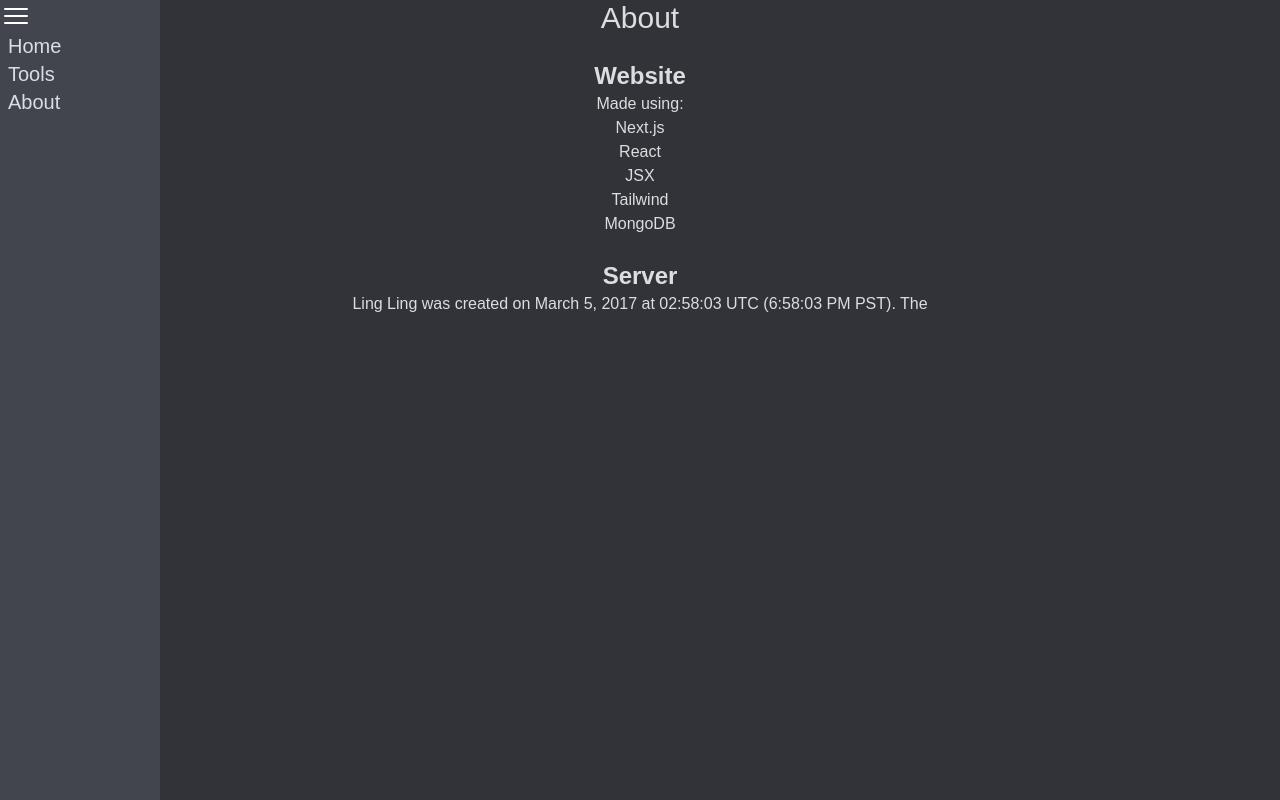
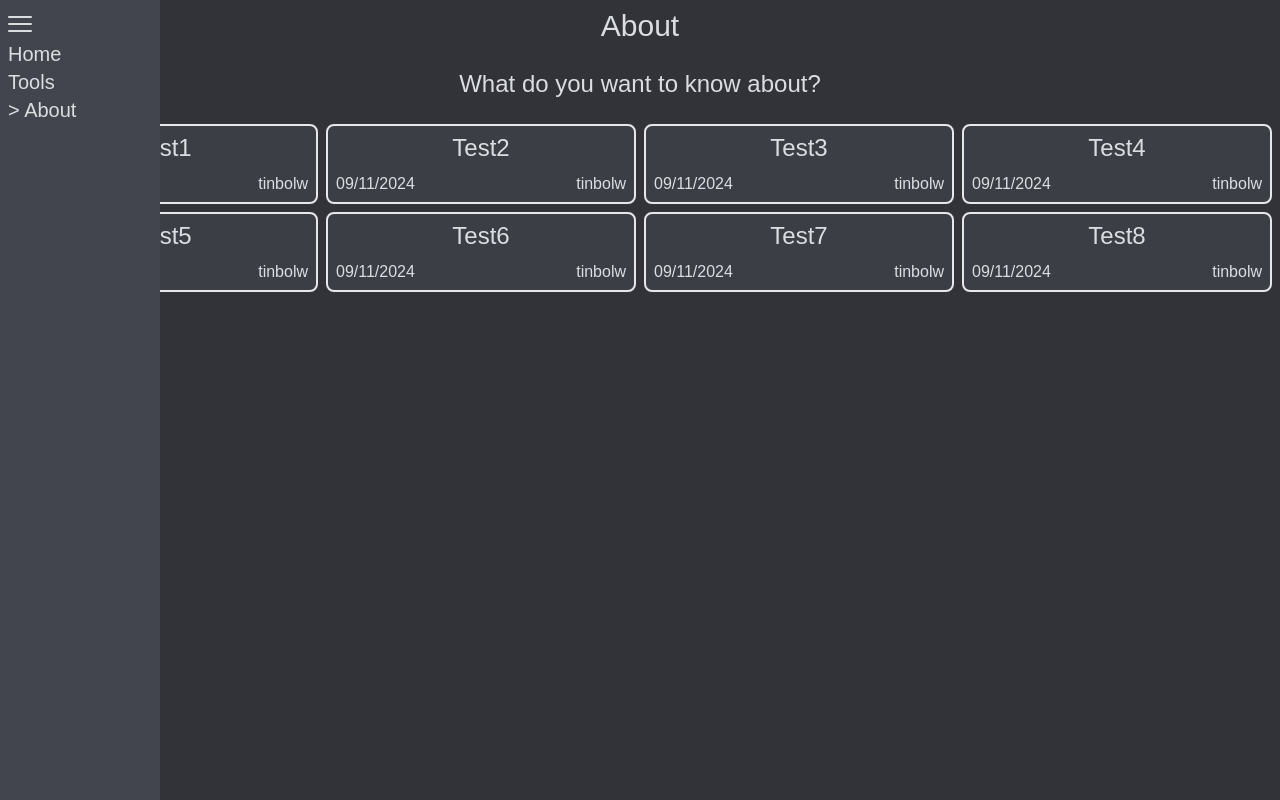
Before and after one commit to tinbolw/llw, a Next.js app: page /about in a window 1280 px wide. Both pictures are taken after a click on the button 16 px from the left and 16 px from the top of the page. Built offline with nearby package versions, Linux system fonts and the light colour scheme.

Commit message:
sentientlink (>), some card functionality

```diff
--- a/app/about/page.tsx
+++ b/app/about/page.tsx
@@ -1,17 +1,24 @@
+'use client';
+
 import Link from "next/link";
+import { useState } from "react";
+//use mini icon here
+import { ArrowUturnLeftIcon } from "@heroicons/react/24/solid";
+import { AboutCard } from "@/app/ui/about/card";
+import { ExpandedCard } from "@/app/ui/about/card";
 
-function SectionTitle({title}) {
-  return (
-    <p className="md:text-2xl text-center font-bold">{title}</p>
-  )
-}
-//make about page also have sublinks
+// create ui element for card, load bunch of cards as data
 export default function Home() {
+  // to remove
+  const [currentlyViewingCard, toggleCard] = useState(false);
+  function cardViewHandler() {
+    toggleCard(!currentlyViewingCard);
+  }
   return (
     <main>
       <div>
-        <p className="md:text-3xl text-center">About</p><br/>
-        <SectionTitle title="Website"/>
+        <p className="md:text-3xl text-center">About</p><br />
+        {/* <SectionTitle title="Website"/>
         <p className="text-center">
           Made using:
         </p>
@@ -21,11 +28,30 @@
           <li>JSX</li>
           <li>Tailwind</li>
           <li>MongoDB</li>
-        </ul><br/>
-        <SectionTitle title="Server"/>
+        </ul><br/> */}
+        {/* <SectionTitle title="Server"/>
         <p className="text-center">
           Ling Ling was created on March 5, 2017 at 02:58:03 UTC (6:58:03 PM PST). The
-        </p>
+        </p> */}
+        <div className="flex justify-center">
+          <p className="text-2xl">What do you want to know about?</p>
+        </div><br />
+        <div className="grid grid-cols-4 grid-flow-row grid-rows-4 gap-2 pr-2 pl-2">
+          {/* dynamically load buttons */}
+          <AboutCard title="Test1" date="09/11/2024" author="tinbolw" onClick={cardViewHandler}/>
+          <AboutCard title="Test2" date="09/11/2024" author="tinbolw" onClick={cardViewHandler}/>
+          <AboutCard title="Test3" date="09/11/2024" author="tinbolw" onClick={cardViewHandler}/>
+          <AboutCard title="Test4" date="09/11/2024" author="tinbolw" onClick={cardViewHandler}/>
+          <AboutCard title="Test5" date="09/11/2024" author="tinbolw" onClick={cardViewHandler}/>
+          <AboutCard title="Test6" date="09/11/2024" author="tinbolw" onClick={cardViewHandler}/>
+          <AboutCard title="Test7" date="09/11/2024" author="tinbolw" onClick={cardViewHandler}/>
+          <AboutCard title="Test8" date="09/11/2024" author="tinbolw" onClick={cardViewHandler}/>
+        </div>
+        {
+          // find way to pass info from aboutcard to expandedcard
+          currentlyViewingCard ?
+          <ExpandedCard title="Test" date="09/11/2024" author="tinbolw" onClick={cardViewHandler}/>:null
+        }
       </div>
     </main>
   );
--- a/app/globals.css
+++ b/app/globals.css
@@ -4,18 +4,18 @@
 
 /* global text */
 a {
-  color: rgb(219, 222, 225);
+  color: #dbdee1;
 }
 
 :root {
-  --background: rgb(49, 51, 56);
-  -webkit-text-fill-color: rgb(219, 222, 225);
+  --background: #313338;
+  -webkit-text-fill-color: #dbdee1;
 }
 
 @media (prefers-color-scheme: dark) {
   :root {
-    --background: rgb(49, 51, 56);
-    -webkit-text-fill-color: rgb(219, 222, 225);
+    --background: #313338;
+    -webkit-text-fill-color: #dbdee1;
   }
 }
 
--- a/app/layout.tsx
+++ b/app/layout.tsx
@@ -3,7 +3,7 @@
 import "@/app/globals.css";
 import SideNav from "@/app/ui/sidenav";
 
-// could try adding Hack font
+// could try adding Hack font, more detailed title showing route?
 
 const geistSans = localFont({
   src: "./fonts/GeistVF.woff",
@@ -29,7 +29,7 @@
   return (
     <html lang="en">
       <body
-        className={`${geistSans.variable} ${geistMono.variable} antialiased`}
+        className={`${geistSans.variable} ${geistMono.variable} antialiased pt-2`}
       >
         <SideNav/>
         {children}
--- /dev/null
+++ b/app/ui/about/card.tsx
@@ -0,0 +1,37 @@
+// what's the red?
+import { ArrowUturnLeftIcon } from "@heroicons/react/24/solid";
+
+export function ExpandedCard({ title, date, author, onClick }) {
+  return (
+    <div
+      className="absolute w-2/3 h-2/3 z-50 inset-0 m-auto bg-[#3c3e45] rounded-lg col-span-1 h-20 border-2"
+    >
+      <div className="flex pt-2 pl-2 pr-2 justify-between">
+        {/* figure out how to left align button but center text */}
+        <button onClick={onClick}>
+          <ArrowUturnLeftIcon color="#dbdee1" className="size-8" />
+        </button>
+        <p className="text-2xl">{title}</p>
+      </div>
+      {/* all attempts to align text bottom didnt work, pt as bandage fix */}
+      {/* <p className="text-left pl-2 pt-2">{date}</p>
+      <p className="text-right pr-2 pt-2">{author}</p> */}
+    </div>
+  )
+}
+
+export function AboutCard({ title, date, author, onClick }) {
+  return (
+    <button
+      className="bg-[#3c3e45] rounded-lg col-span-1 h-20 border-2 hover:bg-sky-700"
+      onClick={onClick}
+    >
+      <div className="grid grid-cols-2 grid-rows-2">
+        <p className="text-2xl col-span-2">{title}</p>
+        {/* all attempts to align text bottom didnt work, pt as bandage fix */}
+        <p className="text-left pl-2 pt-2">{date}</p>
+        <p className="text-right pr-2 pt-2">{author}</p>
+      </div>
+    </button>
+  )
+}
--- /dev/null
+++ b/app/ui/sentientlink.tsx
@@ -0,0 +1,12 @@
+import Link from "next/link"
+import { usePathname } from "next/navigation"
+
+// is there a better way of inheriting className?
+export function SentientLink({href, label, className=''}) {
+  const pathName = usePathname();
+  return (
+    <Link href={href} className={className}>
+      {href == pathName?`> ${label}`:label}
+    </Link>
+  )
+}
--- a/app/ui/sidenav.tsx
+++ b/app/ui/sidenav.tsx
@@ -2,8 +2,11 @@
 import Link from "next/link"
 import { useState } from "react";
 import { Bars3Icon } from "@heroicons/react/24/outline";
+import { usePathname } from "next/navigation";
+import { SentientLink } from "@/app/ui/sentientlink";
 
 export default function SideNav() {
+  const pathName = usePathname();
   const [sideNavEnabled, toggleSideNav] = useState(false);
   function sideNavHandler() {
     toggleSideNav(!sideNavEnabled);
@@ -11,22 +14,26 @@
   return (
     // <div className="flex h-full flex-col px-3 py-4 md:px-2 bg-slate-950">
     // can activate sidebar by alternating w-40 and w-0 (and animate that)
-    <div>
+    <div className="pl-1">
       <button onClick={sideNavHandler} className="size-8 absolute z-50">
-        <Bars3Icon color="#FFFFFF" />
+        <Bars3Icon color="#dbdee1" />
       </button>
       {
         sideNavEnabled ?
-          <div className={`absolute inset-y-0 left-0 w-40 bg-[#42454d] h-full pt-8 pl-2`}>
-            <Link href="/" className="text-xl">
-              Home
-            </Link><br/>
+          <div className={`absolute inset-y-0 left-0 w-40 bg-[#42454d] h-full pt-10 pl-2`}>
+            {/* more dynamic way to add the > */}
+            {/* <Link href="/" className="text-xl">
+              {pathName == href ? '> Home' : 'Home'}
+            </Link><br />
             <Link href="/tools" className="text-xl">
-              Tools
-            </Link><br/>
+              {pathName == '/tools' ? '> Home' : 'Home'}
+            </Link><br />
             <Link href="/about" className="text-xl">
-              About
-            </Link>
+              {pathName == '/' ? '> Home' : 'Home'}
+            </Link> */}
+            <SentientLink href="/" label="Home" className="text-xl"/><br/>
+            <SentientLink href="/tools" label="Tools" className="text-xl"/><br/>
+            <SentientLink href="/about" label="About" className="text-xl"/>
           </div>
           : null
       }
```
